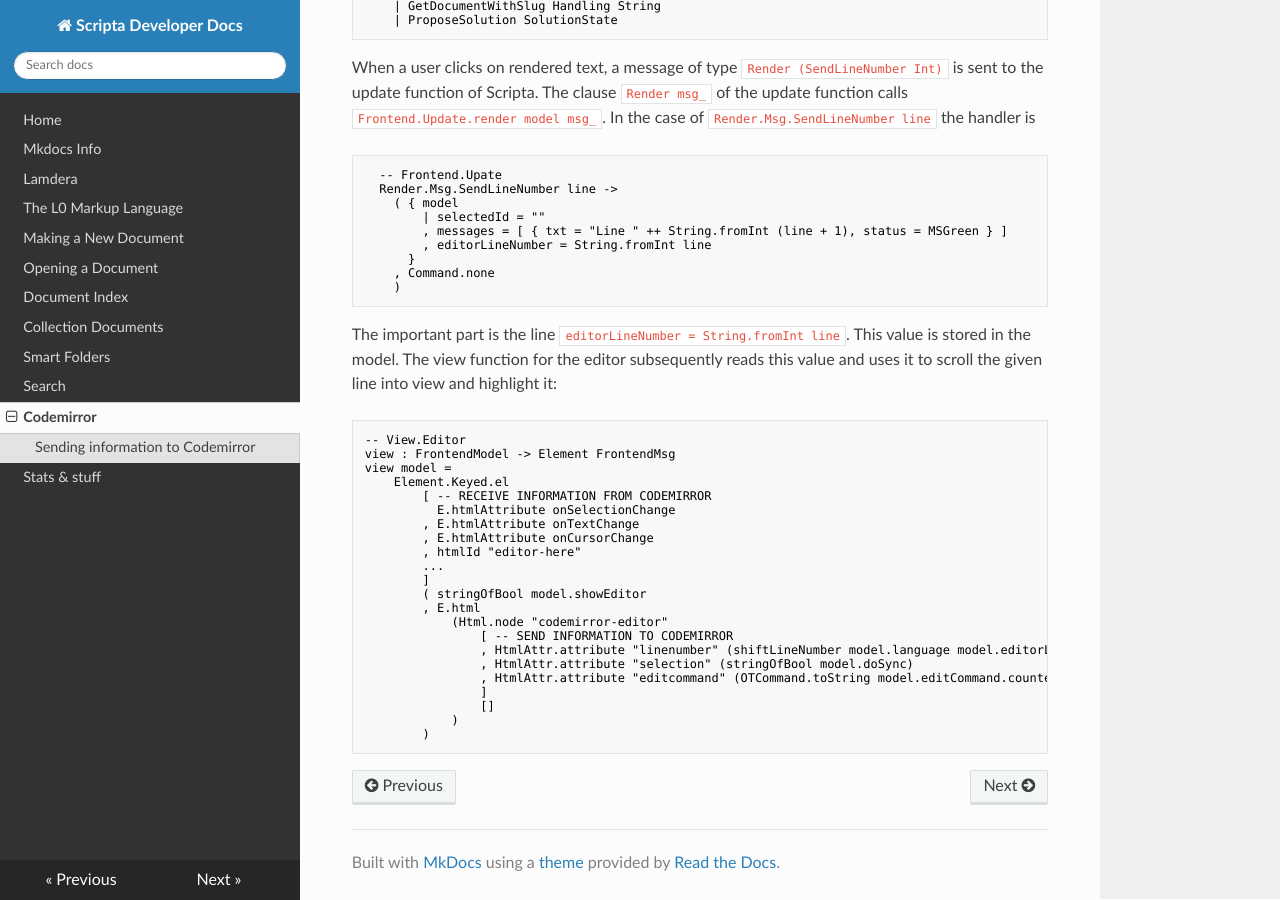
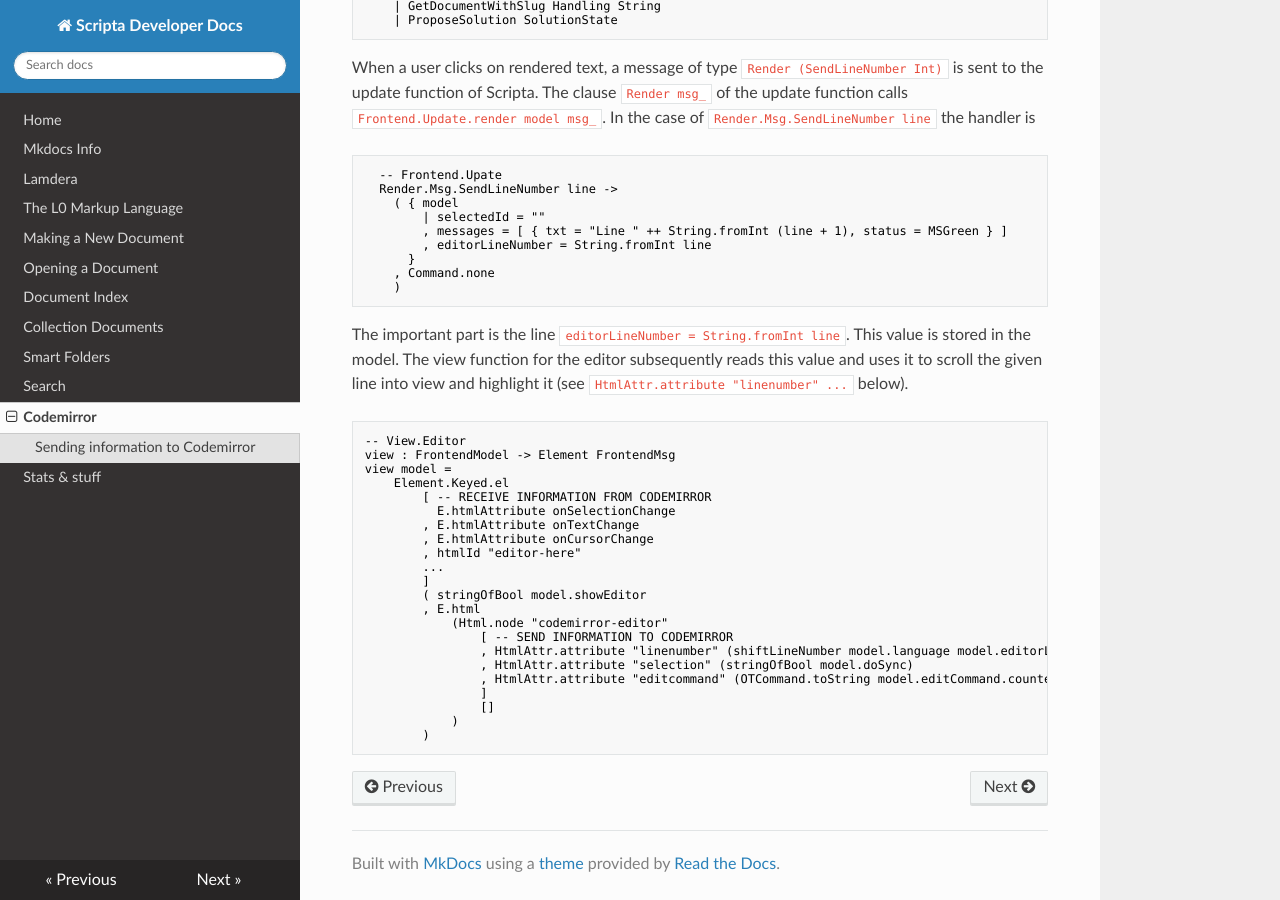
Before and after one commit to jxxcarlson/docs-scripta-dev, an MkDocs documentation site: the page built from docs-scripta-app/codemirror.md, in a window 1280 px wide and 900 px high, scrolled down 579 px. Built offline with MkDocs 1.6.1, drawn with Linux system fonts in a browser that asks for light colours; nearby versions of some CDN libraries.

Commit message:
update docs

````diff
--- a/docs-scripta-app/codemirror.md
+++ b/docs-scripta-app/codemirror.md
@@ -50,7 +50,8 @@ The clause `Render msg_` of the update function calls
 
 The important part is the line `editorLineNumber = String.fromInt line`.
 This value is stored in the model.  The view function for the editor subsequently
-reads this value and uses it to scroll the given line into view and highlight it:
+reads this value and uses it to scroll the given line into view and highlight it
+(see `HtmlAttr.attribute "linenumber" ... ` below).
 
 ```elm
 -- View.Editor
````
